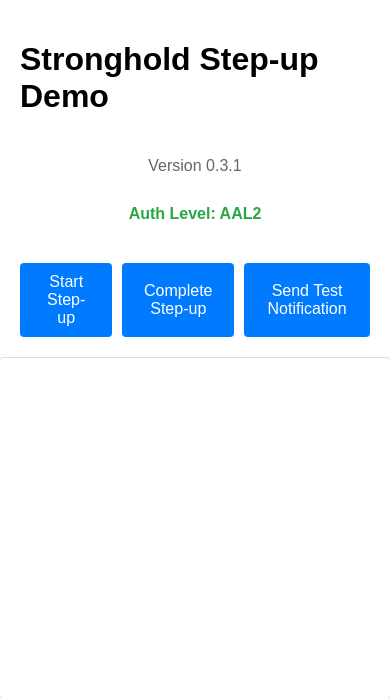
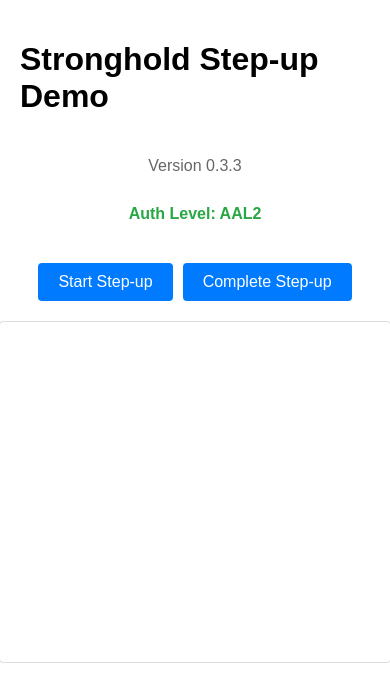
Before and after one commit to gavinhamilton1/stronghold, a FastAPI app: page / in a window 390 px wide. Shown: the top 698 px of the page. Run offline with FastAPI, Linux system fonts and the light colour scheme; some libraries are stand-ins or nearby versions.

Commit message:
Enhance push notification support by adding VAPID keys and a new endpoint to retrieve the public key. Updated mobile.js to fetch the VAPID public key for push subscription. Removed the test notification button from the UI and updated version numbers to 0.3.3 in index.html and mobile.html for consistency across the application.

```diff
--- a/app.py
+++ b/app.py
@@ -43,6 +43,13 @@ push_subscriptions = {}
 # Set up logging
 logging.basicConfig(level=logging.INFO)
 logger = logging.getLogger(__name__)
+
+# Add these constants at the top
+VAPID_PRIVATE_KEY = "your_generated_private_key"
+VAPID_PUBLIC_KEY = "your_generated_public_key"
+VAPID_CLAIMS = {
+    "sub": "mailto:gavin@gbag.co.uk"  # Change this to your email
+}
 
 @app.get("/", response_class=HTMLResponse)
 async def home(request: Request):
@@ -203,10 +210,8 @@ def send_push_notification(message):
             webpush(
                 subscription_info=subscription,
                 data=message,
-                vapid_private_key="YOUR_VAPID_PRIVATE_KEY",
-                vapid_claims={
-                    "sub": "mailto:your@email.com"
-                }
+                vapid_private_key=VAPID_PRIVATE_KEY,
+                vapid_claims=VAPID_CLAIMS
             )
         except WebPushException as e:
             print("Push notification failed:", e)
@@ -224,6 +229,11 @@ async def test_notification():
             content={"error": str(e)}
         )
 
+@app.get("/vapid-public-key")
+async def get_vapid_public_key():
+    """Endpoint to get the VAPID public key"""
+    return {"publicKey": VAPID_PUBLIC_KEY}
+
 if __name__ == "__main__":
     import uvicorn
     uvicorn.run(app, host="0.0.0.0", port=8000)
--- a/templates/index.html
+++ b/templates/index.html
@@ -62,7 +62,7 @@
 <body>
     <div class="container">
         <h1>Stronghold Step-up Demo</h1>
-        <div style="color: #666; margin-bottom: 10px;">Version 0.3.1</div>
+        <div style="color: #666; margin-bottom: 10px;">Version 0.3.3</div>
         <div style="display: flex; align-items: center; gap: 10px; margin-bottom: 20px;">
             <div id="auth-level" style="color: #28a745; font-weight: bold;">Auth Level: AAL2</div>
             <button id="downgrade-button"
@@ -74,7 +74,6 @@
         <div class="controls">
             <button onclick="startStepUp()">Start Step-up</button>
             <button onclick="completeStepUp()">Complete Step-up</button>
-            <button onclick="sendTestNotification()">Send Test Notification</button>
         </div>
         <div id="step-up-container"></div>
         <div id="status"></div>
@@ -86,20 +85,6 @@
         function showStatus(message, type) {
             statusDiv.textContent = message;
             statusDiv.className = `status ${type}`;
-        }
-
-        async function sendTestNotification() {
-            try {
-                const response = await fetch('/test-notification', {
-                    method: 'POST'
-                });
-                if (!response.ok) {
-                    throw new Error('Failed to send notification');
-                }
-                showStatus('Notification sent successfully', 'success');
-            } catch (error) {
-                showStatus('Error sending notification: ' + error.message, 'error');
-            }
         }
     </script>
 
--- a/templates/mobile.html
+++ b/templates/mobile.html
@@ -67,7 +67,7 @@
 <body>
     <div class="container">
         <h1>Mobile Step-up</h1>
-        <div style="color: #666; margin-bottom: 20px;">Version 0.3.1</div>
+        <div style="color: #666; margin-bottom: 20px;">Version 0.3.3</div>
         <div style="display: flex; gap: 10px; justify-content: center;">
             <button id="scan-again" style="display: none;">Scan New Code</button>
             <button id="register-passkey" style="display: none;">Authenticate with Biometrics</button>
```
Also changed, not shown: static/mobile.js (+6 -2 lines).
